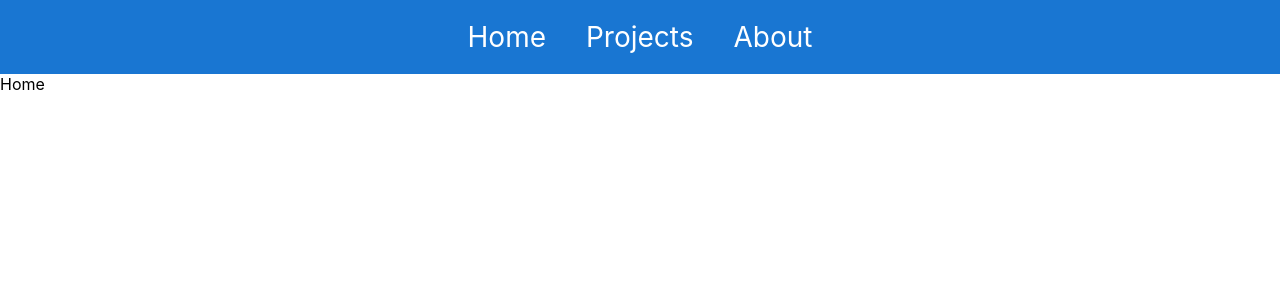
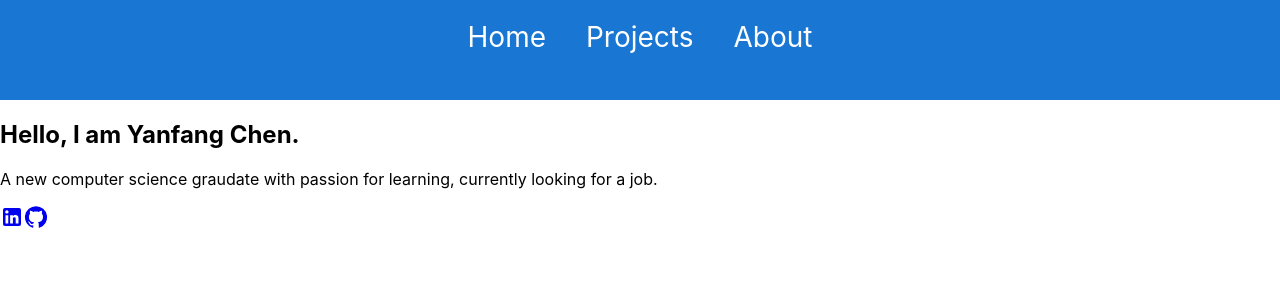
Before and after one commit to yanfangchen209/personal-portfolio, a React (Create React App) app: page / in a window 1280 px wide. Shown: the top 300 px of the page. Built offline with nearby package versions, Linux system fonts and the light colour scheme.

Commit message:
implement home page

```diff
--- a/package.json
+++ b/package.json
@@ -3,6 +3,8 @@
   "version": "0.1.0",
   "private": true,
   "dependencies": {
+    "@emotion/react": "^11.11.1",
+    "@emotion/styled": "^11.11.0",
     "@mui/icons-material": "^5.14.1",
     "@mui/material": "^5.14.2",
     "@testing-library/jest-dom": "^5.17.0",
--- a/src/pages/Home.jsx
+++ b/src/pages/Home.jsx
@@ -1,8 +1,22 @@
 import React from "react";
+import "../styles/Home.css";
+import LinkedIn from "@mui/icons-material/LinkedIn";
+import GitHub from "@mui/icons-material/GitHub";
 
 
 function Home(){
-    return <div>Home</div>;
+    return (
+        <div className='home'>
+            <div className='about'>
+                <h2 className='intro'>Hello, I am Yanfang Chen.</h2>
+                <div className='desc'>
+                    <p>A new computer science graudate with passion for learning, currently looking for a job.</p>
+                    <a href='https://www.linkedin.com/in/yanfang--chen/' rel='noreferrer' target='_blank'><LinkedIn/></a>
+                    <a href='https://github.com/yanfangchen209' rel='noreferrer' target='_blank'><GitHub/></a>
+                </div>
+            </div>
+        </div>
+    )
 }
 
 export default Home;
--- /dev/null
+++ b/src/styles/Home.css
@@ -0,0 +1,12 @@
+/*
+.home{
+    width: 100%;
+    align-items: center;
+}
+
+.home .about {
+    width: 100%;
+    height: cals(100vh - 100px);
+
+}
+*/
--- a/src/styles/Menu.css
+++ b/src/styles/Menu.css
@@ -1,5 +1,6 @@
 .menu{
     width: 100%;
+    height: 100px;
     background-color: #1976D2;
 
 }
@@ -7,9 +8,8 @@
 .links{
     width: 100%;
     display: flex;
-    /*align-items: center;*/
     justify-content: center;
-    /*color: white;*/
+
 }
 
 .links a{
```
Also changed, not shown: 1 other file (tests, documents, lock files or other folders).
